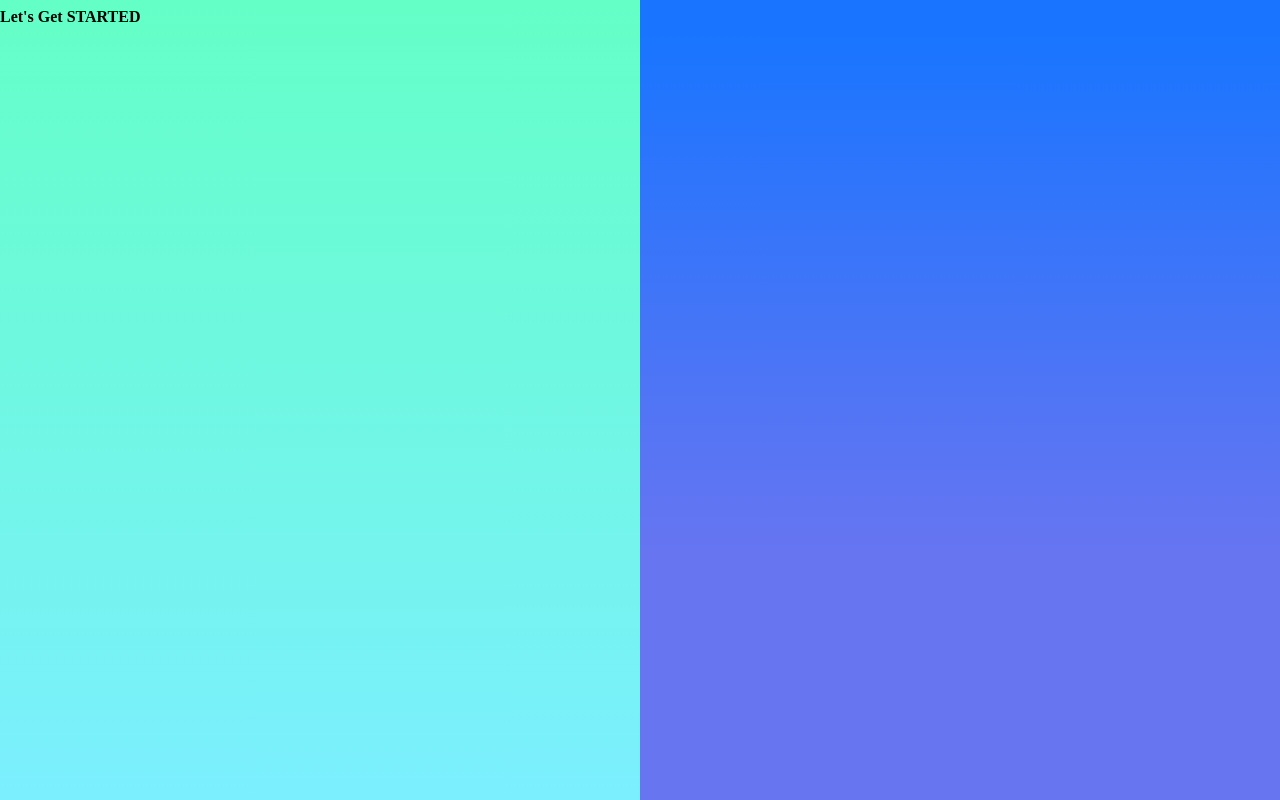
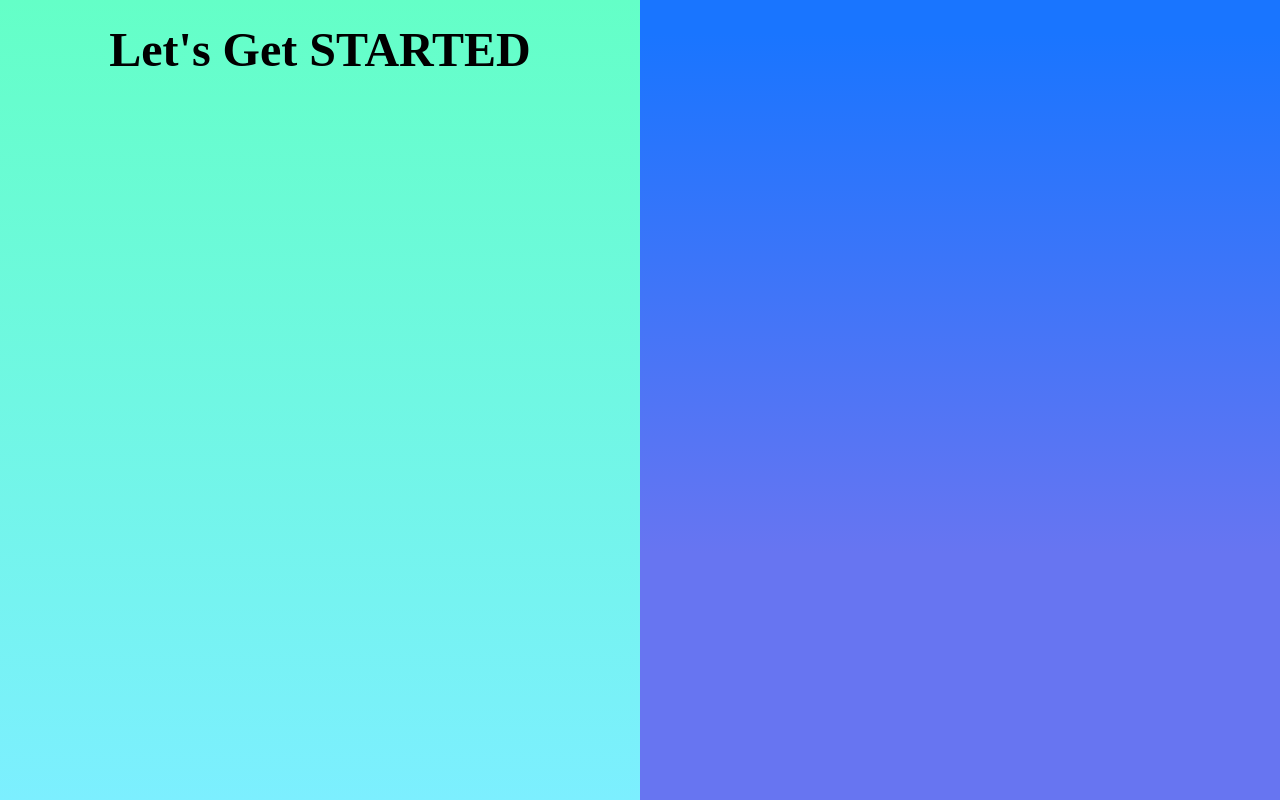
Before and after one commit to ArjunBhandari-666/PassportOCR, a plain HTML site: page HTML Practice/Index.html in a window 1280 px wide. Drawn offline with Linux system fonts and the light colour scheme.

Commit message:
Update main.css

```diff
--- a/HTML Practice/main.css
+++ b/HTML Practice/main.css
@@ -28,14 +28,15 @@ body{
 }
 .starttext
 {
-    width: 100%;
-    height: 100%;;
-    top:0%;
     position: absolute;
     font-family: Berlin Sans FB Demi;
+    width: 100%;
+    height: 100%;
+    top:0%;
     font-style: normal;
     font-weight: 600;
-    font-size: 100%;
+    font-size: 300%;
     line-height: 10%;
     color: black;
+    text-align: center;
 }
```
